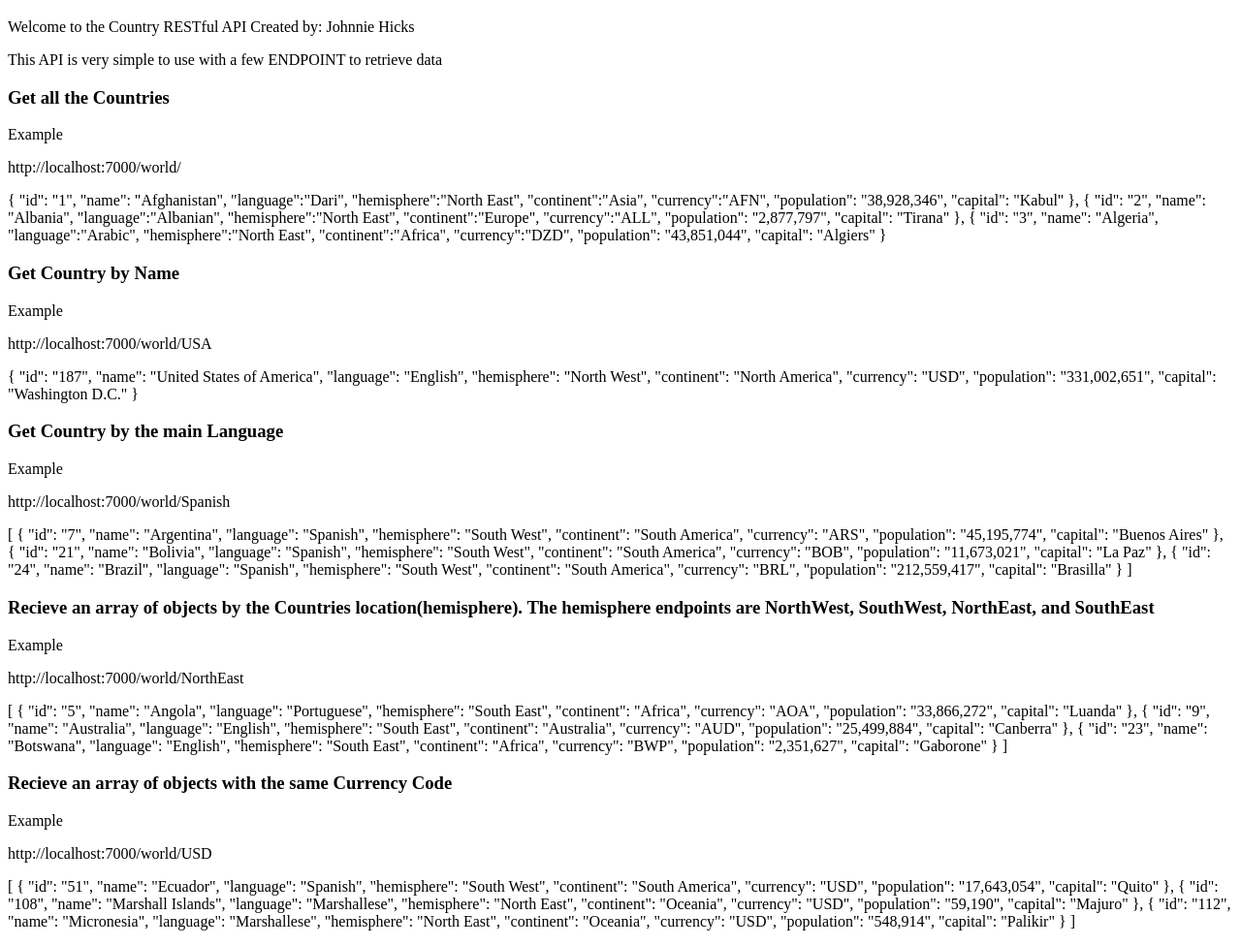
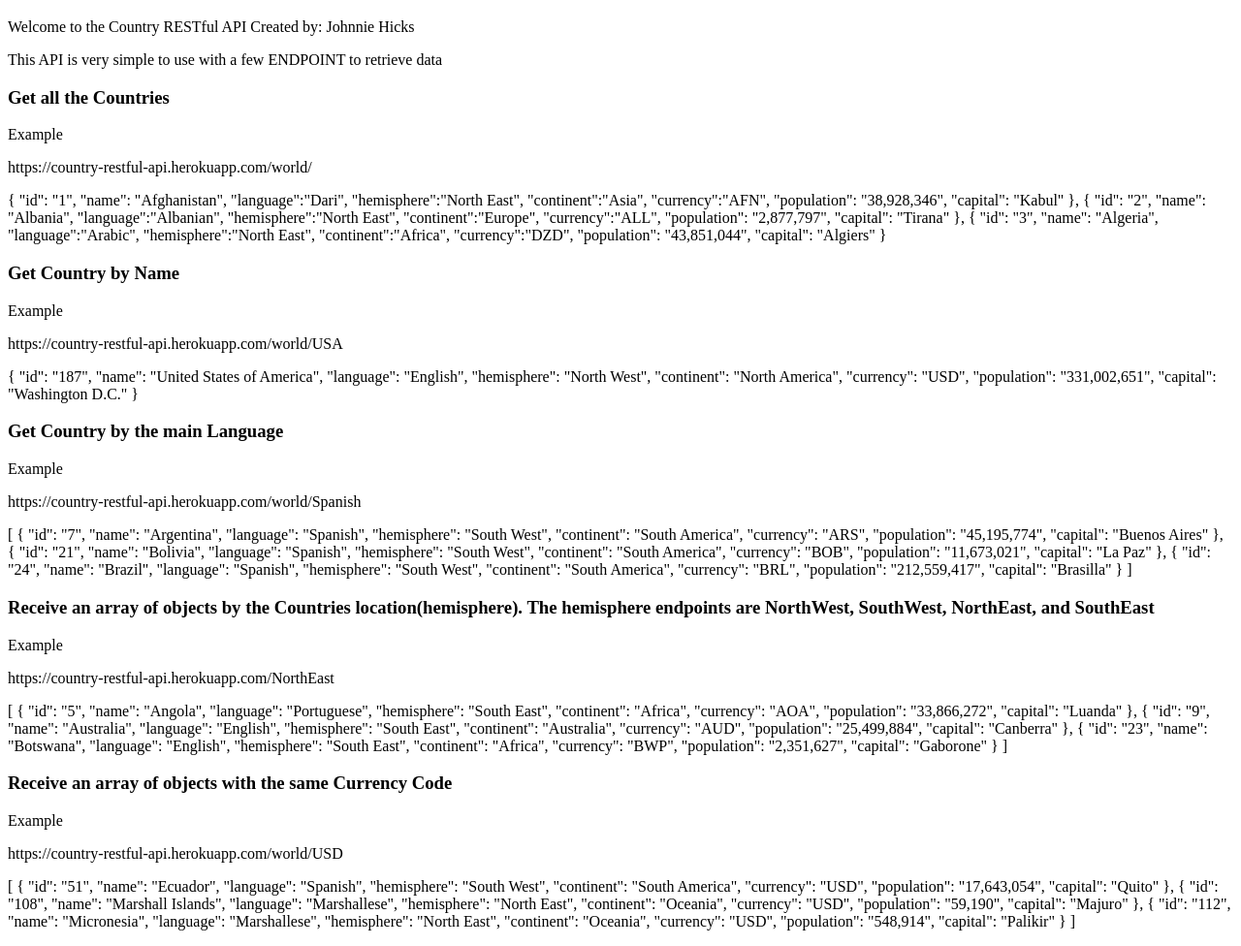
Before and after one commit to Johnnie007/CountryRESTAPI, a website: page public/index.html in a window 1280 px wide. Shown: the part 61-1037 px from the top of the page at 97% size. Drawn offline with Linux system fonts and the light colour scheme.

Commit message:
updated HTML

```diff
--- a/public/index.html
+++ b/public/index.html
@@ -5,7 +5,7 @@
     <meta http-equiv="X-UA-Compatible" content="IE=edge">
     <meta name="viewport" content="width=device-width, initial-scale=1.0">
     <link rel="stylesheet" href="styles.css">
-    <title>Backend Static</title>
+    <title>Country RESTFUL API</title>
 </head>
 <body>
     <div class='header'>
@@ -18,7 +18,7 @@
         <div class="endpoints">
             <h3 class="endpoints__head">Get all the Countries</h3>
             <p class="endpoints__head--p1">Example</p>
-            <p class="endpoints__head--p2">http://localhost:7000/world/</p>
+            <p class="endpoints__head--p2">https://country-restful-api.herokuapp.com/world/</p>
             <p class="endpoints__head--p3">
                 {
                     "id": "1",
@@ -56,7 +56,7 @@
         <div class="endpoints">
             <h3 class="endpoints__head">Get Country by Name</h3>
             <p class="endpoints__head--p1">Example</p>
-            <p class="endpoints__head--p2">http://localhost:7000/world/USA</p>
+            <p class="endpoints__head--p2">https://country-restful-api.herokuapp.com/world/USA</p>
             <p class="endpoints__head--p3">
                 {
                     "id": "187",
@@ -74,7 +74,7 @@
         <div class="endpoints">
             <h3 class="endpoints__head">Get Country by the main Language</h3>
             <p class="endpoints__head--p1">Example</p>
-            <p class="endpoints__head--p2">http://localhost:7000/world/Spanish</p>
+            <p class="endpoints__head--p2">https://country-restful-api.herokuapp.com/world/Spanish</p>
             <p class="endpoints__head--p3">
                 [
                 {
@@ -111,9 +111,9 @@
             </p>
 <!--insert map below-->
         <div class="endpoints">
-            <h3 class="endpoints__head">Recieve an array of objects by the Countries location(hemisphere). The hemisphere endpoints are NorthWest, SouthWest, NorthEast, and SouthEast </h3>
+            <h3 class="endpoints__head">Receive an array of objects by the Countries location(hemisphere). The hemisphere endpoints are NorthWest, SouthWest, NorthEast, and SouthEast </h3>
             <p class="endpoints__head--p1">Example</p>
-            <p class="endpoints__head--p2">http://localhost:7000/world/NorthEast</p>
+            <p class="endpoints__head--p2">https://country-restful-api.herokuapp.com/NorthEast</p>
             <p class="endpoints__head--p3">
                 [
                     {
@@ -151,9 +151,9 @@
         </div>
 
         <div class="endpoints">
-            <h3 class="endpoints__head">Recieve an array of objects with the same Currency Code</h3>
+            <h3 class="endpoints__head">Receive an array of objects with the same Currency Code</h3>
                 <p class="endpoints__head--p1">Example</p>
-                <p class="endpoints__head--p2">http://localhost:7000/world/USD</p>
+                <p class="endpoints__head--p2">https://country-restful-api.herokuapp.com/world/USD</p>
                 <p class="endpoints__head--p3">
                     [
                     {
```
